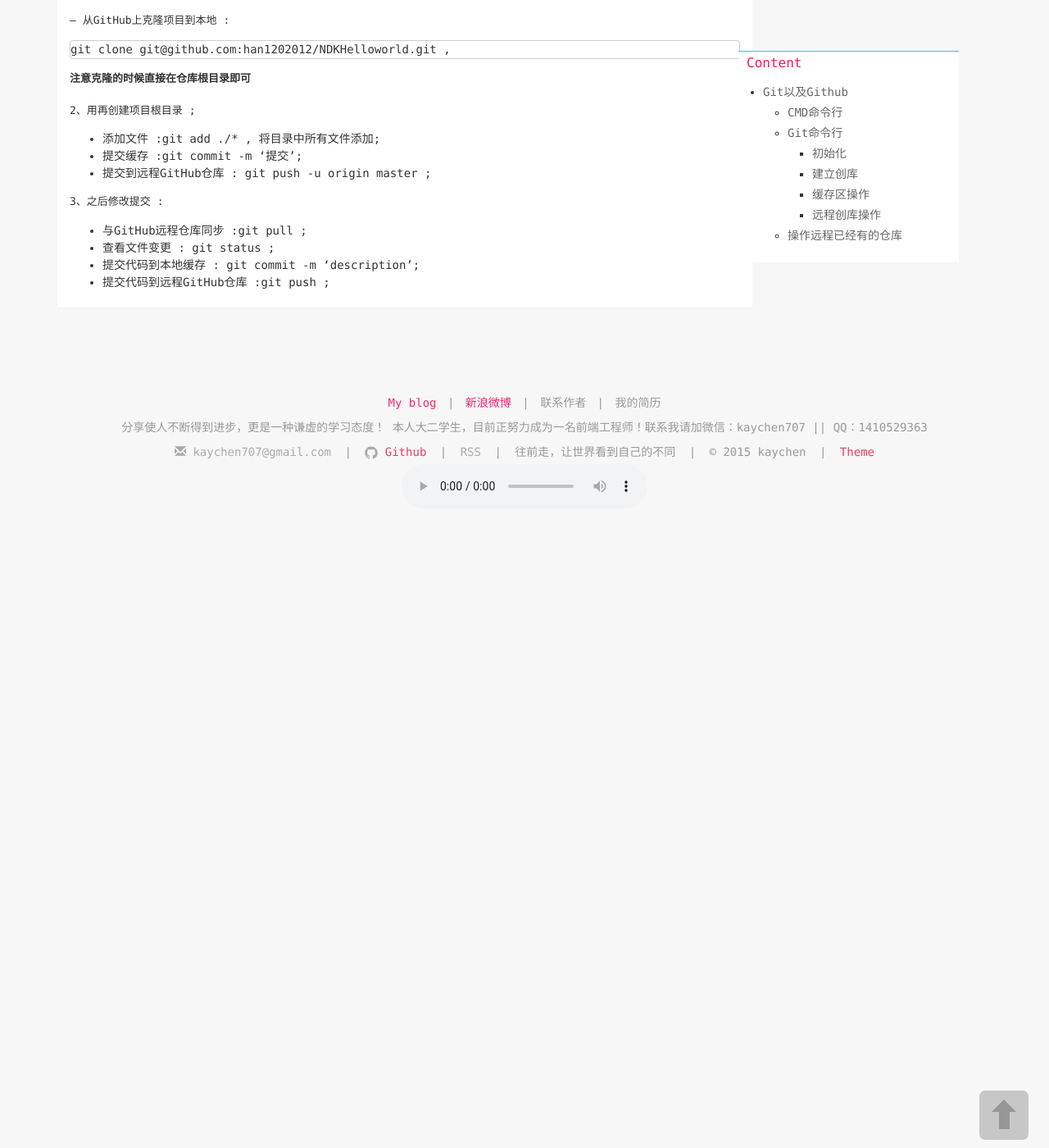
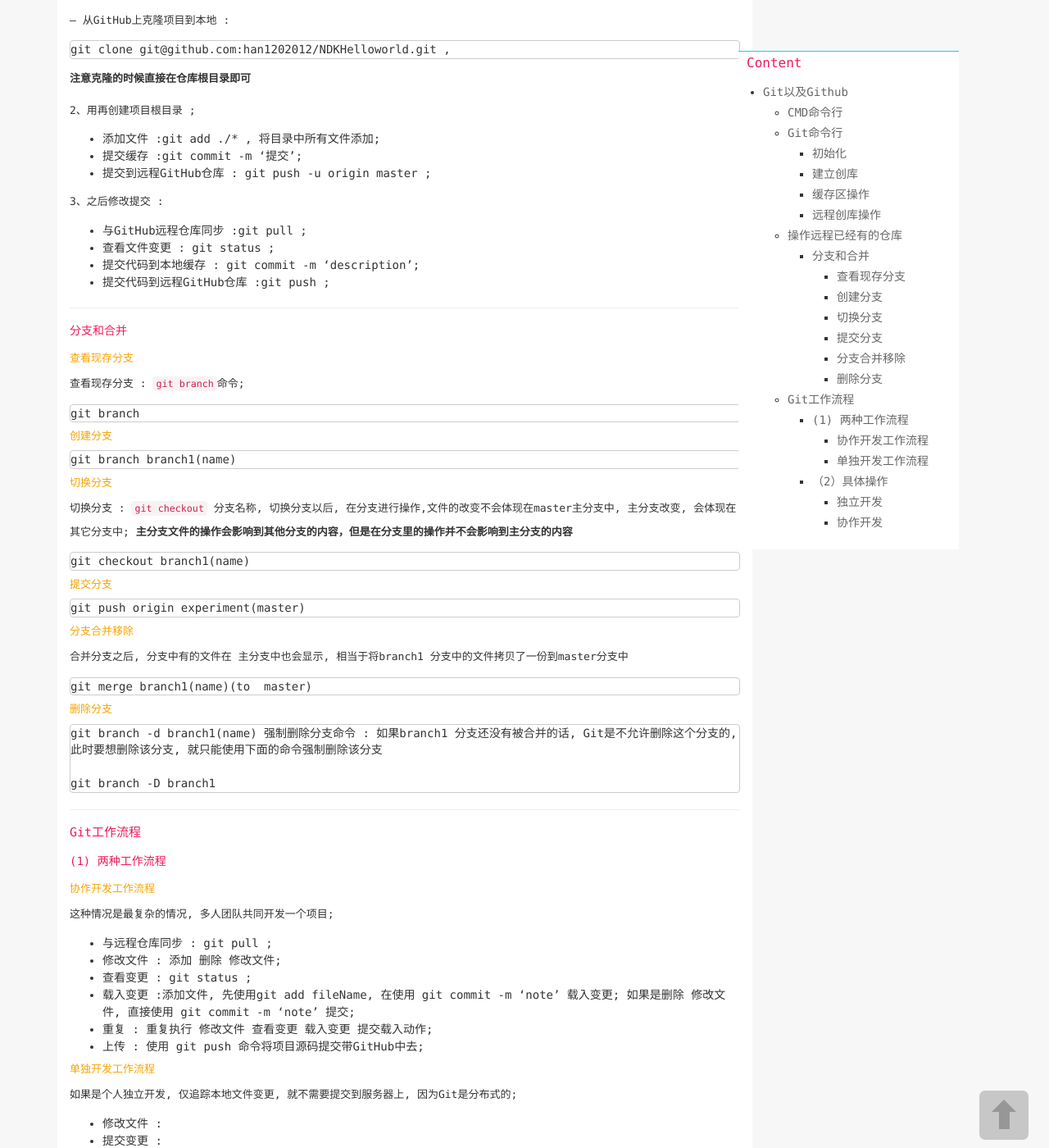
Before and after one commit to LittlewhiteChen/LittlewhiteChen.github.io, a Jekyll site: the page built from _posts/2015-09-10-Git以及Github的一些学习总结.md, in a window 1280 px wide and 1400 px high, scrolled down 1850 px. Shown: the whole window at 82% size. Built offline with Jekyll 4.4.1, drawn with Linux system fonts in a browser that asks for light colours; nearby versions of some CDN libraries; comment, search, counter and statistics services are not loaded; a style sheet for code colours, icons or effects is not loaded; some of the changed text lies outside the part shown.

Commit message:
Update 2015-09-10-Git以及Github的一些学习总结.md

```diff
--- a/_posts/2015-09-10-Git以及Github的一些学习总结.md
+++ b/_posts/2015-09-10-Git以及Github的一些学习总结.md
@@ -117,3 +117,95 @@ Git是一个分布式的版本控制系统。
 -  查看文件变更 : git status ;
 -  提交代码到本地缓存 : git commit -m 'description';
 -  提交代码到远程GitHub仓库 :git push ;
+
+---
+
+### 分支和合并
+
+#### 查看现存分支
+
+查看现存分支 : `git branch`命令;
+
+	git branch
+
+#### 创建分支
+
+	git branch branch1(name)
+
+#### 切换分支
+切换分支 : `git checkout` 分支名称, 切换分支以后, 在分支进行操作,文件的改变不会体现在master主分支中, 主分支改变, 会体现在其它分支中;
+**主分支文件的操作会影响到其他分支的内容，但是在分支里的操作并不会影响到主分支的内容**
+
+	git checkout branch1(name)
+
+#### 提交分支
+
+	git push origin experiment(master)
+
+#### 分支合并移除
+
+合并分支之后, 分支中有的文件在 主分支中也会显示, 相当于将branch1 分支中的文件拷贝了一份到master分支中
+
+	git merge branch1(name)(to  master)
+
+#### 删除分支
+
+	git branch -d branch1(name)
+强制删除分支命令 : 如果branch1 分支还没有被合并的话, Git是不允许删除这个分支的, 此时要想删除该分支, 就只能使用下面的命令强制删除该分支
+
+	git branch -D branch1
+
+---
+
+## Git工作流程
+
+### (1) 两种工作流程
+
+
+#### 协作开发工作流程
+
+这种情况是最复杂的情况, 多人团队共同开发一个项目;
+-  与远程仓库同步 : git pull ;
+-  修改文件 : 添加 删除 修改文件;
+-  查看变更 : git status ;
+-  载入变更 :添加文件, 先使用git add fileName, 在使用 git commit -m 'note' 载入变更; 如果是删除 修改文件, 直接使用 git commit -m 'note' 提交;
+-  重复 : 重复执行 修改文件 查看变更 载入变更 提交载入动作;
+-  上传 : 使用 git push 命令将项目源码提交带GitHub中去;
+
+#### 单独开发工作流程
+
+如果是个人独立开发, 仅追踪本地文件变更, 就不需要提交到服务器上, 因为Git是分布式的;
+-  修改文件 :
+-  提交变更 :
+-  重复 :
+
+### （2）具体操作
+
+#### 独立开发
+
+a、从GitHub中检出项目源码 : 注意, 检出的源码是根目录源码, 我们在总仓库的根目录检出即可,不同再为项目创建目录;
+
+	git clone git@github.com:han1202012/AndroidPictureViewer.git
+
+b、可以查看状态
+
+	git status
+
+c、提交修改后的版本
+
+	git commit -m"descriotin"
+
+d、同步远程仓库
+
+	git push
+
+#### 协作开发
+
+a、与远程仓库同步
+
+	git pull
+
+b、载入变更 : 如果有变更, 那么使用命令载入变更. 使用 `git commit -a` 或者 `git add` 命令;
+c、添加文件 : 先使用 `git add` 文件名 来添加文件到缓存, 之后使用 `git commit -m ''` 命令提交代码到本地缓存;
+d、删除改变文件 : 直接使用 `git commit -m ''`, 提交删除 或则 改变 到本地缓存;
+e、同步到远程仓库  `git push`
```
